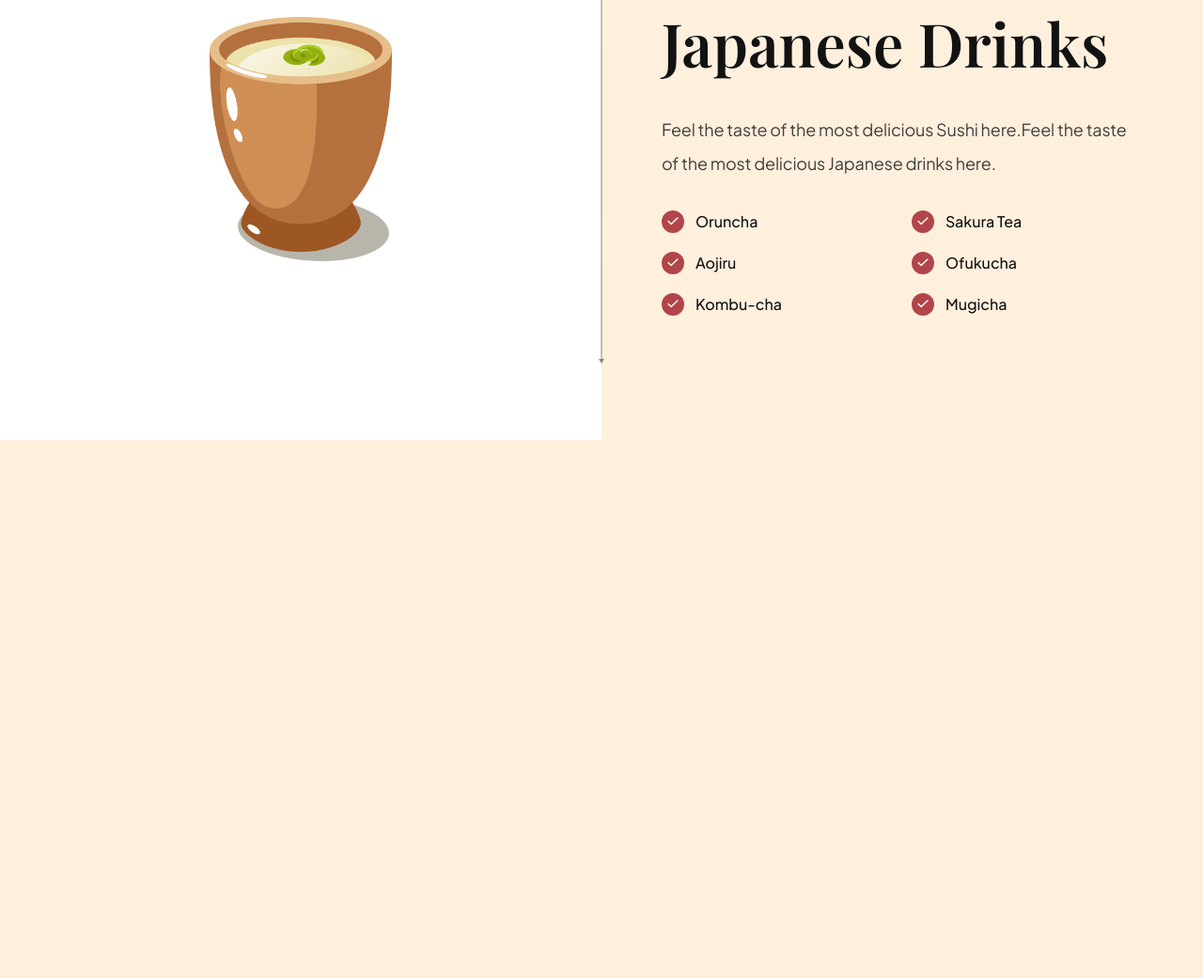
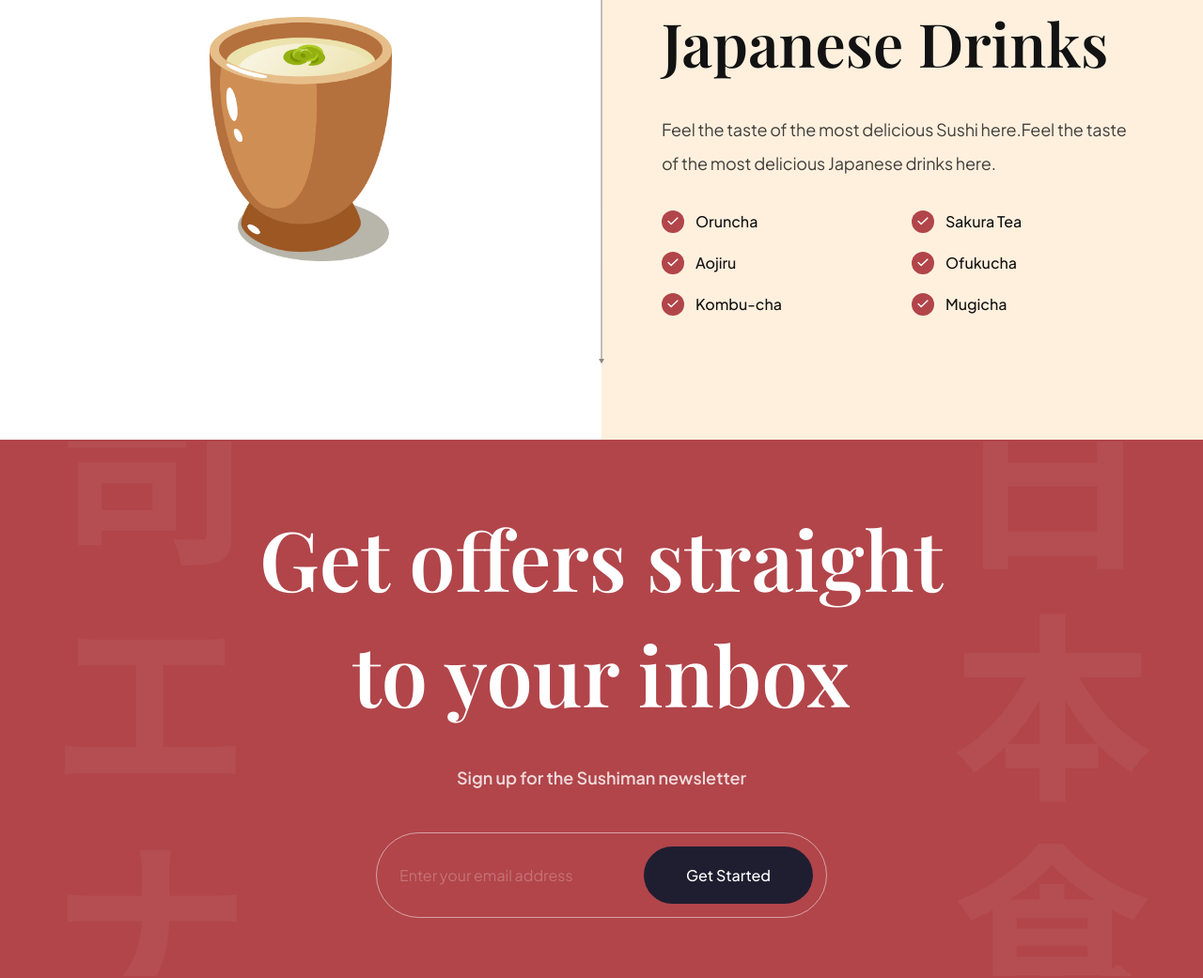
Before and after one commit to Harrytimbog/sushi-restaurant, a website built with Vite: page index.html in a window 1280 px wide. Shown: the part 3230-4271 px from the top of the page at 94% size. Before the commit the page ends 3698 px from the top, so only its background shows below. Built offline with nearby package versions, Linux system fonts and the light colour scheme.

Commit message:
Create Subscription section

```diff
--- a/css/sections/subscribe.css
+++ b/css/sections/subscribe.css
@@ -0,0 +1,81 @@
+.subscription {
+  padding: 64px;
+
+  background-color: var(--primary-color);
+  background-image: url("../../assets/subscribe_bg.png");
+  background-position: center;
+  background-repeat: no-repeat;
+  background-size: contain;
+
+  flex-direction: column;
+  overflow: hidden;
+}
+
+.subscription h2 {
+  font-size: 88px;
+  font-family: var(--playfair-display);
+  font-weight: 600;
+  line-height: 123px;
+
+  color: #fff;
+  text-align: center;
+}
+
+.subscription p {
+  font-size: 18px;
+  font-family: var(--plus-jakarta-sans);
+  font-weight: 600;
+  line-height: 36px;
+
+  margin-top: 32px;
+
+  color: rgba(255, 255, 255, 0.8);
+}
+
+.subscription__form {
+  min-width: 480px;
+  margin-top: 40px;
+
+  padding: 14px 14px 14px 24px;
+
+  display: flex;
+  gap: 10px;
+
+  border: 1px solid rgba(255, 255, 255, 0.5);
+  border-radius: 46px;
+}
+
+.subscription__form input {
+  flex: 1;
+  font-size: 16px;
+  font-family: var(--plus-jakarta-sans);
+
+  color: #fff;
+  opacity: 0.5;
+
+  background: transparent;
+  border: none;
+  outline: none;
+}
+
+.subscription__form input::placeholder {
+  color: #fff;
+  opacity: 0.5;
+}
+
+.subscription__form button {
+  padding: 20px;
+  min-width: 180px;
+  font-size: 16px;
+  font-weight: 500;
+  font-family: var(--plus-jakarta-sans);
+  color: #fff;
+  text-align: center;
+
+  background: var(--black-400);
+  border-radius: 46px;
+  border: none;
+  outline: none;
+
+  cursor: pointer;
+}
--- a/index.html
+++ b/index.html
@@ -339,6 +339,20 @@
 
     <!-- END: trending -->
 
+    <!-- START: subscription -->
+    <section class="subscription flex-center" id="services">
+      <h2 data-aos="flip-down">
+        Get offers straight <br />
+        to your inbox
+      </h2>
+      <p data-aos="fade-up">Sign up for the Sushiman newsletter</p>
+      <div class="subscription__form" data-aos="fade-up">
+        <input type="text" placeholder="Enter your email address" />
+        <button>Get Started</button>
+      </div>
+    </section>
+    <!-- END: subscription -->
+
     <!-- END: popular foods -->
     <!-- Type module is necessary in order to use ECMAScript module (import/export) -->
     <script src="js/script.js" type="module"></script>
```
